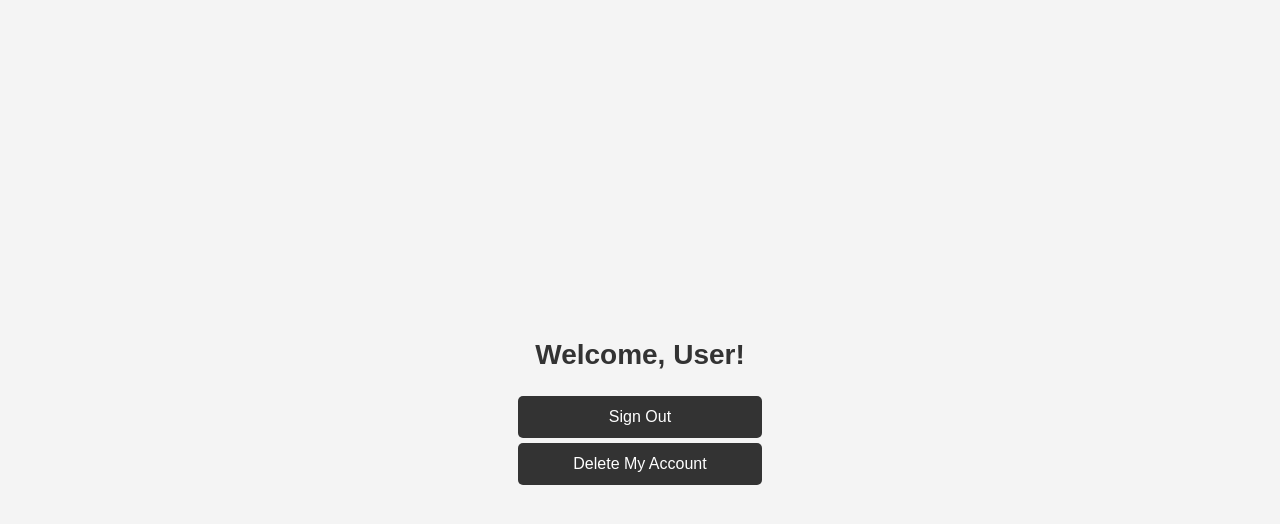
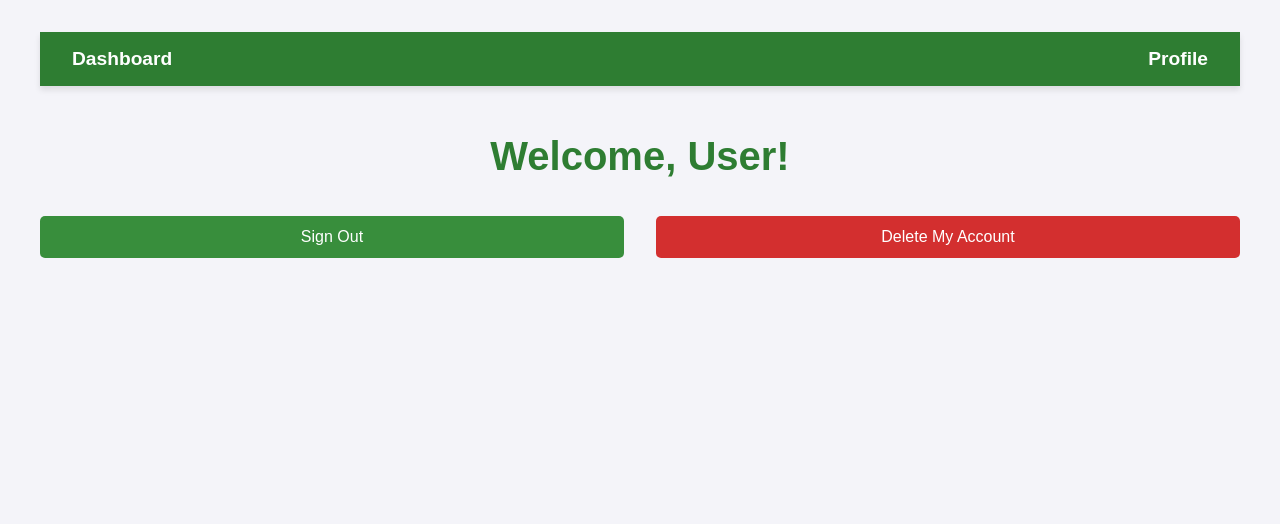
Before and after one commit to robertwzinser/Tax-Management, a React (Create React App) app: page /dashboard in a window 1280 px wide. Shown: the top 524 px of the page. Built offline with nearby package versions, Linux system fonts and the light colour scheme.

Commit message:
Dashboard page is updated and Profile page is created (rough draft, we await the completion of the database before seeing/testing the functionalities of everything so far)

```diff
--- a/src/App.js
+++ b/src/App.js
@@ -3,6 +3,7 @@ import { BrowserRouter as Router, Routes, Route } from 'react-router-dom';
 import SignIn from './pages/SignIn';
 import SignUp from "./pages/SignUp";
 import Dashboard from "./pages/Dashboard";
+import Profile from "./pages/Profile";
 import './App.css';
 
 function App() {
@@ -12,6 +13,7 @@ function App() {
         <Route path="/sign-in" element={<SignIn />} />
         <Route path="/sign-up" element={<SignUp />} />
         <Route path="/dashboard" element={<Dashboard />} />
+        <Route path="/profile" element={<Profile />} />
 
       </Routes>
     </Router>
--- a/src/pages/Dashboard.css
+++ b/src/pages/Dashboard.css
@@ -1,13 +1,96 @@
+/* General Styling */
+body {
+  font-family: Arial, sans-serif;
+  background-color: #f4f4f9;
+  margin: 0;
+  padding: 0;
+}
+
+/* Navigation Bar Styling */
+.navbar {
+  display: flex;
+  justify-content: space-between; /* Ensure tabs are on opposite ends */
+  background-color: #2e7d32; /* Green theme */
+  padding: 1rem 2rem;
+  box-shadow: 0 4px 6px rgba(0, 0, 0, 0.1);
+}
+
+.nav-item {
+  color: white;
+  text-decoration: none;
+  font-size: 1.2rem;
+  font-weight: bold;
+}
+
+.nav-item:hover {
+  text-decoration: underline;
+}
+
+/* Welcome Section */
+.welcome-container {
+  text-align: center;
+  margin-top: 3rem;
+}
+
+.welcome-container h1 {
+  font-size: 2.5rem;
+  color: #2e7d32;
+}
+
+/* Action Buttons */
+.actions-container {
+  display: flex;
+  justify-content: center;
+  gap: 2rem;
+  margin-top: 2rem;
+}
+
+.dashboard-btn {
+  padding: 0.75rem 2rem;
+  border: none;
+  border-radius: 5px;
+  font-size: 1rem;
+  cursor: pointer;
+}
+
+.signout-btn {
+  background-color: #388e3c;
+  color: white;
+}
+
+.signout-btn:hover {
+  background-color: #2e7d32;
+}
+
+.delete-btn {
+  background-color: #d32f2f;
+  color: white;
+}
+
+.delete-btn:hover {
+  background-color: #c62828;
+}
+
+/* Additional Styling for Page Layout */
 .dashboard-container {
-  display: flex;
-  flex-direction: column; /* Stack items vertically */
-  justify-content: center; /* Center items vertically */
-  align-items: center; /* Center items horizontally */
-  height: 100vh; /* Full viewport height */
-  width: 100vw; /* Full viewport width */
-  margin: 0; /* Ensure no extra margin */
-  background-size: cover;
-  background-position: center;
-  background-repeat: no-repeat;
-  overflow: hidden; /* Ensure no horizontal scroll */
+  max-width: 1200px;
+  margin: 0 auto;
+  padding: 2rem;
 }
+
+.actions-container button {
+  transition: background-color 0.3s ease;
+}
+
+@media (max-width: 768px) {
+  /* Responsive adjustments */
+  .navbar {
+    flex-direction: column;
+    align-items: center;
+  }
+
+  .actions-container {
+    flex-direction: column;
+    gap: 1rem;
+  }
+}
--- a/src/pages/Dashboard.js
+++ b/src/pages/Dashboard.js
@@ -1,4 +1,4 @@
-import { useLocation, useNavigate } from "react-router-dom";
+import { useLocation, useNavigate, Link } from "react-router-dom";
 import { auth, db } from "../firebase";
 import {
   deleteUser,
@@ -23,7 +23,6 @@ const Dashboard = () => {
       "Please confirm your password to delete your account:"
     );
 
-    // Build the credential to re-authenticate the user
     const credential = EmailAuthProvider.credential(email, password);
 
     try {
@@ -47,17 +46,13 @@ const Dashboard = () => {
         if (user) {
           const userId = user.uid;
 
-          // Re-authenticate before deleting (FireBase requirement)
           const reauthenticated = await reauthenticate();
           if (!reauthenticated) return;
 
-          // Delete user from Realtime Database
           await remove(ref(db, "users/" + userId));
 
-          // Delete the user from Firebase Authentication
           await deleteUser(user);
 
-          // Redirect to sign-in page after account is deleted
           alert("Account successfully deleted.");
           navigate("/sign-in");
         }
@@ -72,17 +67,28 @@ const Dashboard = () => {
   const handleSignOut = async () => {
     try {
       await auth.signOut();
-      navigate("/sign-in"); // Redirect to sign-in after signing out
+      navigate("/sign-in");
     } catch (error) {
       console.error("There was a problem signing out:", error.message);
     }
   };
 
   return (
-    <section className="dashboard-container">
-      <h1>Welcome, {firstname}!</h1>
-      <div className="links-container">
-        <button onClick={handleSignOut} className="dashboard-btn">
+    <div className="dashboard-container">
+      {/* Navigation Bar */}
+      <nav className="navbar">
+        <Link to="/dashboard" className="nav-item left">Dashboard</Link>
+        <Link to="/profile" className="nav-item right">Profile</Link>
+      </nav>
+
+      {/* Welcome Message */}
+      <div className="welcome-container">
+        <h1>Welcome, {firstname}!</h1>
+      </div>
+
+      {/* Sign Out and Delete Account Buttons */}
+      <div className="actions-container">
+        <button onClick={handleSignOut} className="dashboard-btn signout-btn">
           Sign Out
         </button>
         <button
@@ -92,7 +98,7 @@ const Dashboard = () => {
           Delete My Account
         </button>
       </div>
-    </section>
+    </div>
   );
 };
 
--- /dev/null
+++ b/src/pages/Profile.css
@@ -0,0 +1,74 @@
+/* Profile Page Styling */
+body {
+    font-family: Arial, sans-serif;
+    background-color: #f4f4f9;
+    margin: 0;
+    padding: 0;
+  }
+
+  .profile-container {
+    max-width: 600px;
+    margin: 0 auto;
+    padding: 2rem;
+    background-color: #fff;
+    border-radius: 10px;
+    box-shadow: 0 4px 8px rgba(0, 0, 0, 0.1);
+  }
+
+  h1 {
+    color: #2e7d32; /* Green theme */
+    text-align: center;
+    margin-bottom: 2rem;
+  }
+
+  .profile-info {
+    display: flex;
+    flex-direction: column;
+    gap: 1.5rem;
+  }
+
+  label {
+    font-weight: bold;
+    color: #333;
+  }
+
+  input {
+    padding: 0.75rem;
+    border: 1px solid #ddd;
+    border-radius: 5px;
+    font-size: 1rem;
+  }
+
+  input:disabled {
+    background-color: #f0f0f0;
+    color: #888;
+  }
+
+  .profile-actions {
+    display: flex;
+    justify-content: center;
+    margin-top: 2rem;
+  }
+
+  .edit-btn,
+  .save-btn {
+    padding: 0.75rem 2rem;
+    border: none;
+    border-radius: 5px;
+    font-size: 1rem;
+    cursor: pointer;
+    background-color: #388e3c;
+    color: white;
+    transition: background-color 0.3s ease;
+  }
+
+  .edit-btn:hover,
+  .save-btn:hover {
+    background-color: #2e7d32;
+  }
+
+  .message {
+    text-align: center;
+    color: #388e3c;
+    margin-bottom: 1rem;
+  }
--- /dev/null
+++ b/src/pages/Profile.js
@@ -0,0 +1,114 @@
+import { useState, useEffect } from "react";
+import { auth, db } from "../firebase";
+import { ref, get, set } from "firebase/database";
+import "./Profile.css";
+
+const Profile = () => {
+  const user = auth.currentUser;
+  const [profileData, setProfileData] = useState({
+    firstname: "",
+    lastname: "",
+    email: user ? user.email : "",
+    profession: "",
+    address: "",
+  });
+  const [isEditing, setIsEditing] = useState(false);
+  const [message, setMessage] = useState("");
+
+  useEffect(() => {
+    if (user) {
+      // Fetch the profile data from Firebase Realtime Database
+      const userRef = ref(db, "users/" + user.uid);
+      get(userRef).then((snapshot) => {
+        if (snapshot.exists()) {
+          setProfileData(snapshot.val());
+        }
+      });
+    }
+  }, [user]);
+
+  const handleChange = (e) => {
+    const { id, value } = e.target;
+    setProfileData((prevState) => ({
+      ...prevState,
+      [id]: value,
+    }));
+  };
+
+  const handleSave = async () => {
+    if (user) {
+      try {
+        const userRef = ref(db, "users/" + user.uid);
+        await set(userRef, profileData);
+        setMessage("Profile updated successfully.");
+        setIsEditing(false);
+      } catch (error) {
+        console.error("Error updating profile:", error);
+        setMessage("Failed to update profile.");
+      }
+    }
+  };
+
+  return (
+    <div className="profile-container">
+      <h1>My Profile</h1>
+
+      {message && <p className="message">{message}</p>}
+
+      <div className="profile-info">
+        <label htmlFor="firstname">First Name</label>
+        <input
+          type="text"
+          id="firstname"
+          value={profileData.firstname}
+          onChange={handleChange}
+          disabled={!isEditing}
+        />
+
+        <label htmlFor="lastname">Last Name</label>
+        <input
+          type="text"
+          id="lastname"
+          value={profileData.lastname}
+          onChange={handleChange}
+          disabled={!isEditing}
+        />
+
+        <label htmlFor="email">Email</label>
+        <input type="email" id="email" value={profileData.email} disabled />
+
+        <label htmlFor="profession">Profession</label>
+        <input
+          type="text"
+          id="profession"
+          value={profileData.profession}
+          onChange={handleChange}
+          disabled={!isEditing}
+        />
+
+        <label htmlFor="address">Address</label>
+        <input
+          type="text"
+          id="address"
+          value={profileData.address}
+          onChange={handleChange}
+          disabled={!isEditing}
+        />
+      </div>
+
+      <div className="profile-actions">
+        {isEditing ? (
+          <button onClick={handleSave} className="save-btn">
+            Save Changes
+          </button>
+        ) : (
+          <button onClick={() => setIsEditing(true)} className="edit-btn">
+            Edit Profile
+          </button>
+        )}
+      </div>
+    </div>
+  );
+};
+
+export default Profile;
```
